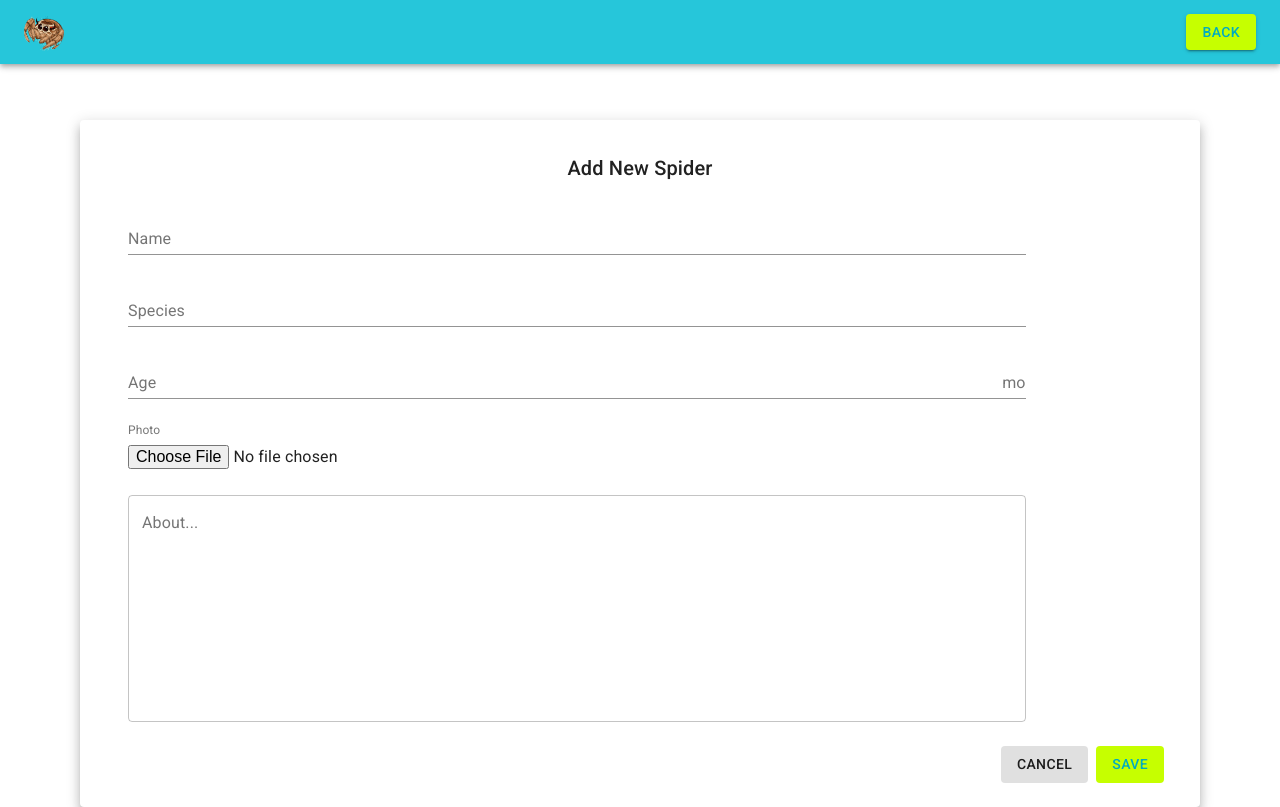
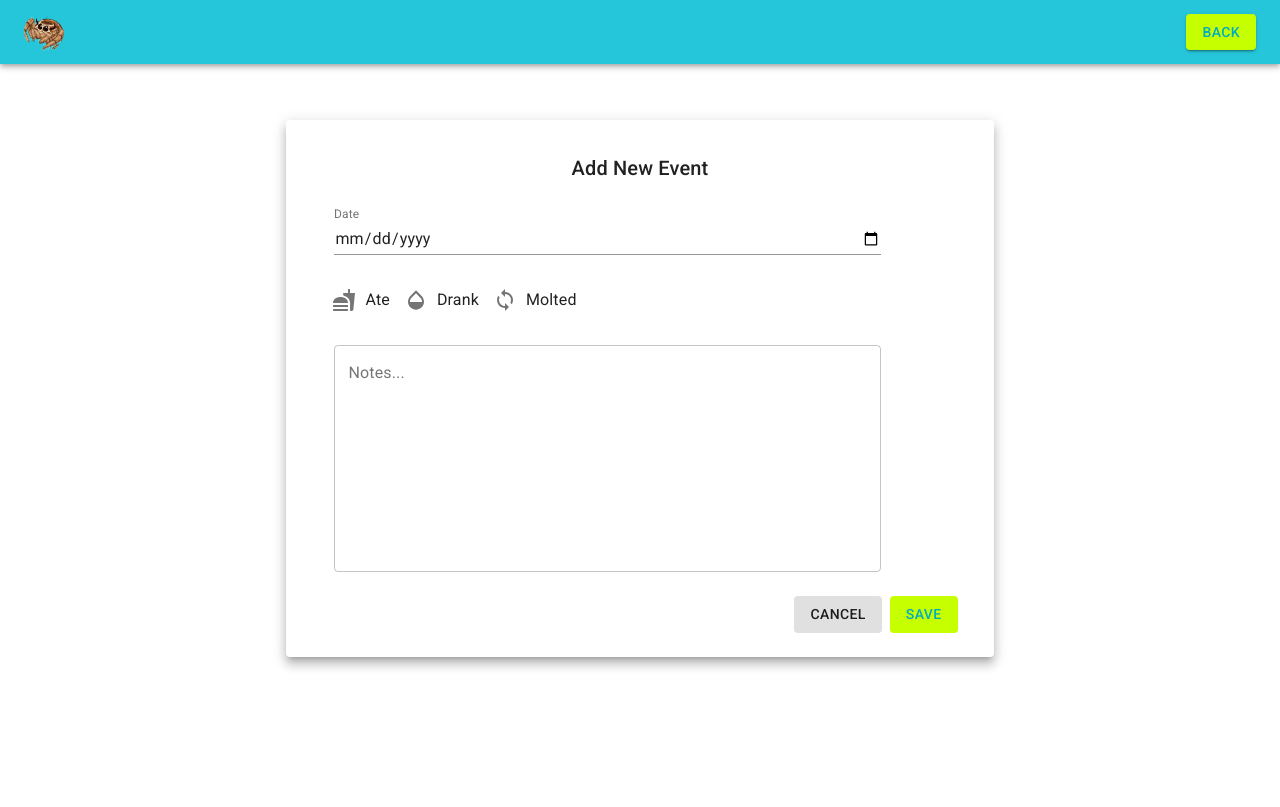
Before and after one commit to bumblybee/Pedipalp, a React (Create React App) app: page /create-event in a window 1280 px wide. Built offline with nearby package versions, Linux system fonts and the light colour scheme; the HTML template or start-up script is replaced by a standard one.

Commit message:
Defined SpiderContext and provider. Defined CheckboxComponent and brought into CreateEvent. Pass props for handling state.

```diff
--- a/src/App.js
+++ b/src/App.js
@@ -2,6 +2,7 @@ import React from "react";
 import { BrowserRouter as Router, Switch, Route } from "react-router-dom";
 import { ThemeProvider } from "@material-ui/styles";
 import { createMuiTheme } from "@material-ui/core/styles";
+import SpiderProvider from "./context/SpiderProvider";
 import Nav from "./components/nav/Nav";
 import Home from "./pages/Home";
 import CreateSpider from "./pages/CreateSpider";
@@ -44,6 +45,7 @@ function App() {
     <Router>
       <Switch>
         <ThemeProvider theme={mainTheme}>
+          <SpiderProvider>
             <div className="App">
               <Nav />
               <Route path="/" exact>
@@ -58,6 +60,7 @@ function App() {
                 <CreateEvent />
               </Route>
             </div>
+          </SpiderProvider>
         </ThemeProvider>
       </Switch>
     </Router>
--- /dev/null
+++ b/src/components/checkbox/CheckboxComponent.js
@@ -0,0 +1,80 @@
+import React from "react";
+import { makeStyles } from "@material-ui/core/styles";
+import { green, red, lightBlue } from "@material-ui/core/colors";
+import FormGroup from "@material-ui/core/FormGroup";
+import FormControlLabel from "@material-ui/core/FormControlLabel";
+import Checkbox from "@material-ui/core/Checkbox";
+import OpacityIcon from "@material-ui/icons/Opacity";
+import FastfoodIcon from "@material-ui/icons/Fastfood";
+import SyncIcon from "@material-ui/icons/Sync";
+
+const useStyles = makeStyles((theme) => ({
+  molt: {
+    color: green[500],
+  },
+  drank: {
+    color: lightBlue[500],
+  },
+  ate: {
+    color: red[400],
+  },
+}));
+
+const CheckboxComponent = ({ handleChecked }) => {
+  const classes = useStyles();
+  const [checked, setChecked] = React.useState({
+    ate: false,
+    drank: false,
+    molted: false,
+  });
+
+  const handleChange = (e) => {
+    setChecked({ ...checked, [e.target.name]: e.target.checked });
+
+    handleChecked(e);
+  };
+
+  return (
+    <FormGroup row>
+      <FormControlLabel
+        control={
+          <Checkbox
+            icon={<FastfoodIcon />}
+            checkedIcon={<FastfoodIcon className={classes.ate} />}
+            name="ate"
+            checked={checked.ate}
+            onChange={handleChange}
+          />
+        }
+        label="Ate"
+      />
+
+      <FormControlLabel
+        control={
+          <Checkbox
+            icon={<OpacityIcon />}
+            checkedIcon={<OpacityIcon className={classes.drank} />}
+            name="drank"
+            checked={checked.drank}
+            onChange={handleChange}
+          />
+        }
+        label="Drank"
+      />
+      <FormControlLabel
+        control={
+          <Checkbox
+            icon={<SyncIcon />}
+            checkedIcon={<SyncIcon className={classes.molt} />}
+            name="molted"
+            checked={checked.molted}
+            onChange={handleChange}
+          />
+        }
+        label="Molted"
+      />
+    </FormGroup>
+  );
+};
+
+export default CheckboxComponent;
--- a/src/components/events/EventItem.js
+++ b/src/components/events/EventItem.js
@@ -25,7 +25,6 @@ const useStyles = makeStyles((theme) => ({
     color: theme.palette.primary.molt,
   },
   li: {
-    // boxShadow: "0 1px 2px rgba(0,0,0,0.1)",
     width: "100%",
   },
   date: {
--- /dev/null
+++ b/src/context/SpiderContext.js
@@ -0,0 +1,3 @@
+import { createContext } from "react";
+
+export const SpiderContext = createContext();
--- /dev/null
+++ b/src/context/SpiderProvider.js
@@ -0,0 +1,14 @@
+import React, { useState } from "react";
+import { SpiderContext } from "./SpiderContext";
+
+const SpiderProvider = ({ children }) => {
+  const [spider, setSpider] = useState(null);
+
+  return (
+    <SpiderContext.Provider value={{ spider, setSpider }}>
+      {children}
+    </SpiderContext.Provider>
+  );
+};
+
+export default SpiderProvider;
--- a/src/pages/CreateEvent.js
+++ b/src/pages/CreateEvent.js
@@ -1,6 +1,6 @@
 import React, { useState } from "react";
 import { Link, useHistory } from "react-router-dom";
-import { createSpider } from "../api/spiderApi";
+import { createEvent } from "../api/eventApi";
 import { makeStyles } from "@material-ui/core/styles";
 import Card from "@material-ui/core/Card";
 import CardActions from "@material-ui/core/CardActions";
@@ -13,7 +13,7 @@ import FormControl from "@material-ui/core/FormControl";
 import Button from "@material-ui/core/Button";
 import TextField from "@material-ui/core/TextField";
 import Typography from "@material-ui/core/Typography";
-import { HighlightSharp } from "@material-ui/icons";
+import CheckboxComponent from "../components/checkbox/CheckboxComponent";
 
 const useStyles = makeStyles({
   root: {
@@ -45,24 +45,30 @@ const CreateEvent = () => {
   const classes = useStyles();
   const history = useHistory();
   const [loading, setLoading] = useState(false);
-  const [spiderData, setSpiderData] = useState({
-    name: "",
-    species: "",
-    age: Number,
-    about: "",
+  const [eventData, setEventData] = useState({
+    date: "",
+    ate: false,
+    drank: false,
+    molted: false,
+    notes: "",
   });
+
+  const handleChecked = (e) => {
+    setEventData({ ...eventData, [e.target.name]: e.target.checked });
+  };
 
   const handleSubmit = async (e) => {
     e.preventDefault();
     setLoading(true);
 
-    const res = await createSpider(spiderData);
-
-    res && setLoading(false);
+    console.log(eventData);
+    const res = await createEvent(eventData);
+    console.log(res);
 
     if ((res && res.error) || (res && res[0].error)) {
-      console.log(res);
+      setLoading(false);
     } else {
+      setLoading(false);
       history.push("/");
     }
   };
@@ -80,7 +86,7 @@ const CreateEvent = () => {
       <Card className={classes.root} raised>
         <CardContent>
           <Typography variant="h6" component="h2" gutterBottom>
-            Add New Spider
+            Add New Event
           </Typography>
           <form
             onSubmit={handleSubmit}
@@ -89,50 +95,31 @@ const CreateEvent = () => {
             autoComplete="off"
           >
             <FormControl className={classes.formItem}>
-              <InputLabel htmlFor="name">Name</InputLabel>
-              <Input
-                id="name"
+              <TextField
+                id="date"
+                label="Date"
+                type="date"
+                defaultValue=""
+                InputLabelProps={{
+                  shrink: true,
+                }}
                 onChange={(e) =>
-                  setSpiderData({ ...spiderData, name: e.target.value })
+                  setEventData({ ...eventData, date: e.target.value })
                 }
               />
             </FormControl>
             <FormControl className={classes.formItem}>
-              <InputLabel htmlFor="species">Species</InputLabel>
-              <Input
-                id="species"
-                onChange={(e) =>
-                  setSpiderData({ ...spiderData, species: e.target.value })
-                }
-              />
+              <CheckboxComponent handleChecked={handleChecked} />
             </FormControl>
-            <FormControl className={classes.formItem}>
-              <InputLabel htmlFor="standard-adornment-amount">Age</InputLabel>
-              <Input
-                type="number"
-                id="standard-adornment-amount"
-                endAdornment={
-                  <InputAdornment position="end">mo</InputAdornment>
-                }
-                onChange={(e) =>
-                  setSpiderData({ ...spiderData, age: e.target.value })
-                }
-              />
-            </FormControl>
-            <FormControl className={classes.formItem}>
-              <InputLabel htmlFor="photo" shrink>
-                Photo
-              </InputLabel>
-              <Input id="photo" type="file" disableUnderline />
-            </FormControl>
+
             <FormControl className={classes.formItem}>
               <TextField
-                label="About..."
+                label="Notes..."
                 multiline
                 rows={10}
                 variant="outlined"
                 onChange={(e) =>
-                  setSpiderData({ ...spiderData, about: e.target.value })
+                  setEventData({ ...eventData, notes: e.target.value })
                 }
               />
             </FormControl>
--- a/src/pages/CreateSpider.js
+++ b/src/pages/CreateSpider.js
@@ -57,12 +57,12 @@ const CreateSpider = () => {
     setLoading(true);
 
     const res = await createSpider(spiderData);
-
-    res && setLoading(false);
-
+    console.log(res);
     if ((res && res.error) || (res && res[0].error)) {
+      setLoading(false);
       console.log(res);
     } else {
+      setLoading(false);
       history.push("/");
     }
   };
```
Lines whose indentation alone changed are shown as unchanged.
